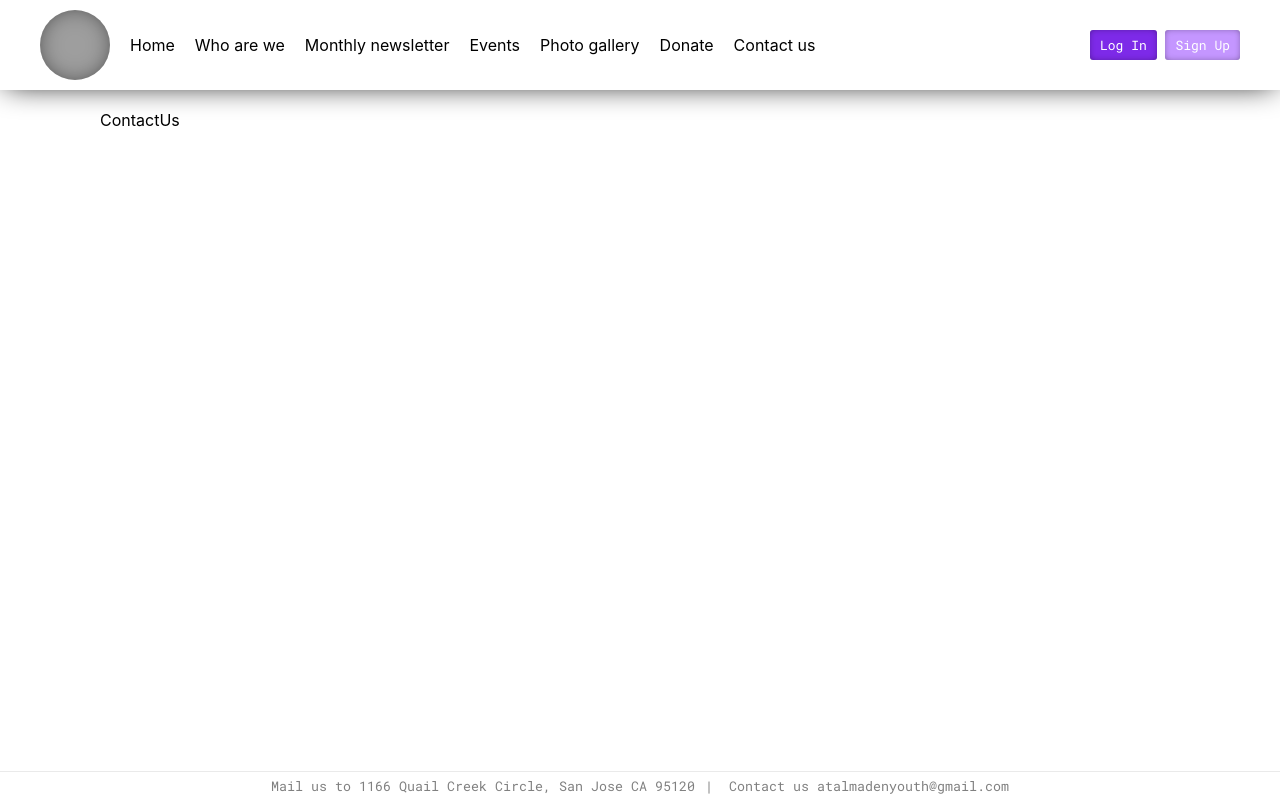
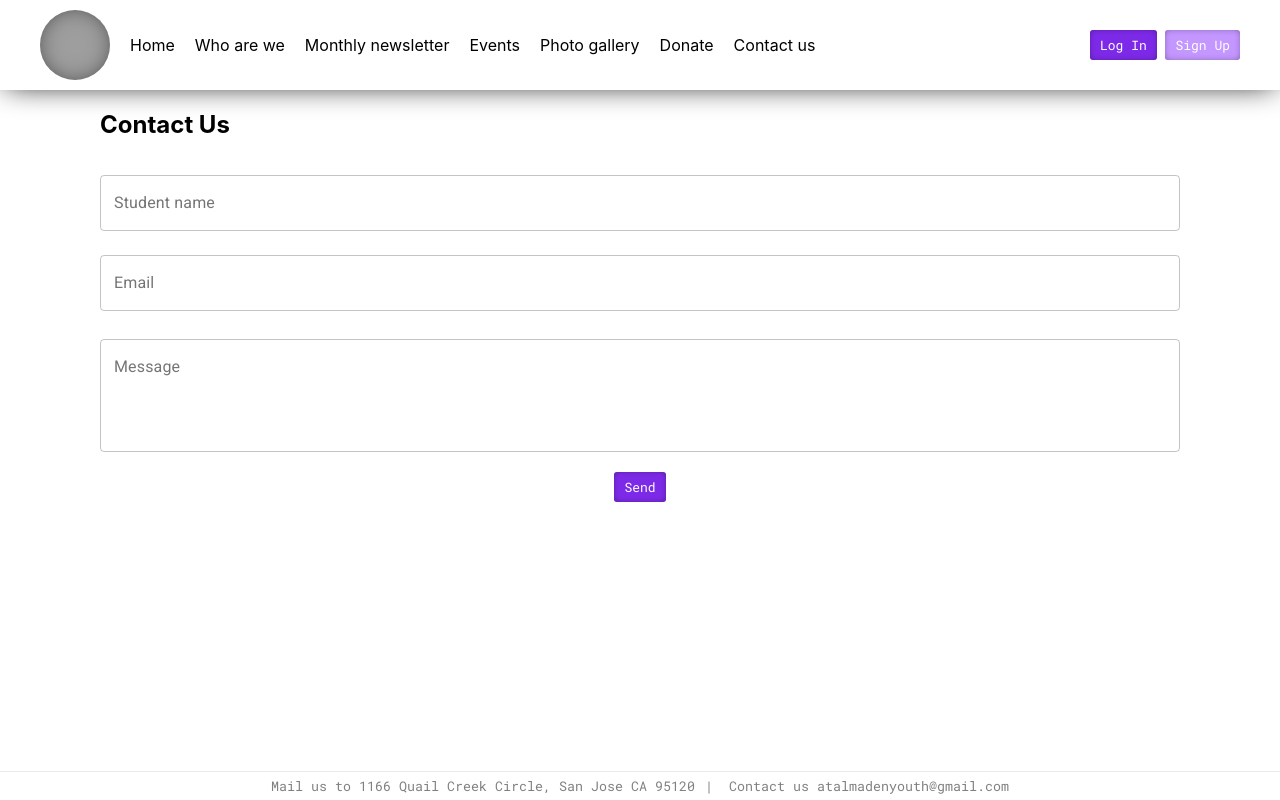
Before and after one commit to narensulegai/musicians, a React (Create React App) app: page /#/contactus in a window 1280 px wide. Built offline with nearby package versions, Linux system fonts and the light colour scheme; grey boxes are pictures that could not be loaded.

Commit message:
Send message

```diff
--- a/package.json
+++ b/package.json
@@ -4,6 +4,8 @@
   "private": true,
   "dependencies": {
     "@auth0/auth0-react": "^1.4.0",
+    "@material-ui/core": "^4.11.3",
+    "@material-ui/styles": "^4.11.3",
     "@testing-library/jest-dom": "^5.11.10",
     "@testing-library/react": "^11.2.6",
     "@testing-library/user-event": "^12.8.3",
--- a/public/index.html
+++ b/public/index.html
@@ -11,6 +11,7 @@
     />
     <link rel="stylesheet"
           href="https://fonts.googleapis.com/css?family=Roboto+Mono&subset=cyrillic">
+    <link rel="stylesheet" href="https://fonts.googleapis.com/css?family=Roboto:300,400,500,700&display=swap" />
     <link rel="apple-touch-icon" href="%PUBLIC_URL%/logo192.png"/>
     <!--
       manifest.json provides metadata used when your web app is installed on a
--- a/src/App.css
+++ b/src/App.css
@@ -130,3 +130,11 @@ iframe {
     font-size: smaller;
     margin-top: 10px;
 }
+
+.small-margin-top {
+    margin-top: 20px;
+}
+
+.center {
+    text-align: center;
+}
--- a/src/App.js
+++ b/src/App.js
@@ -13,9 +13,23 @@ import Events from "./components/Events";
 import PhotoGallery from "./components/PhotoGallery";
 import Donate from "./components/Donate";
 import ContactUs from "./components/ContactUs";
+import {createMuiTheme} from "@material-ui/core";
+import {ThemeProvider} from '@material-ui/styles';
+
+const theme = createMuiTheme({
+    palette: {
+        primary: {
+            main: '#7d2ae8',
+        },
+        secondary: {
+            main: '#c496ff',
+        },
+    },
+});
 
 export default function App() {
     return (
+        <ThemeProvider theme={theme}>
             <Router>
                 <Layout>
                     <Switch>
@@ -46,5 +60,6 @@ export default function App() {
                     </Switch>
                 </Layout>
             </Router>
+        </ThemeProvider>
     );
 }
--- a/src/components/ContactUs.js
+++ b/src/components/ContactUs.js
@@ -1,15 +1,50 @@
-import React from 'react';
+import React, {useState} from 'react';
+import TextField from '@material-ui/core/TextField';
 
 const ContactUs = props => {
+
+    const [message, setMessage] = useState("");
+
+    const handleMessageChange = (e) => {
+        setMessage(e.target.value);
+    }
+
     return (
         <div>
-            ContactUs
+            <h2>Contact Us</h2>
+            <div className="small-margin-top">
+                <TextField
+                    label="Student name"
+                    margin="normal"
+                    variant="outlined"
+                    fullWidth="true"
+                />
+                <TextField
+                    label="Email"
+                    margin="normal"
+                    variant="outlined"
+                    fullWidth="true"
+                />
+            </div>
+
+            <div className="small-margin-top">
+                <TextField
+                    label="Message"
+                    multiline
+                    rows={4}
+                    value={message}
+                    onChange={handleMessageChange}
+                    variant="outlined"
+                    fullWidth="true"
+                />
+            </div>
+            <div className="small-margin-top center">
+                <div className="button">Send</div>
+            </div>
         </div>
     );
 };
 
-ContactUs.propTypes = {
-
-};
+ContactUs.propTypes = {};
 
 export default ContactUs;
```
Also changed, not shown: 1 other file (tests, documents, lock files or other folders). Lines whose indentation alone changed are shown as unchanged.
